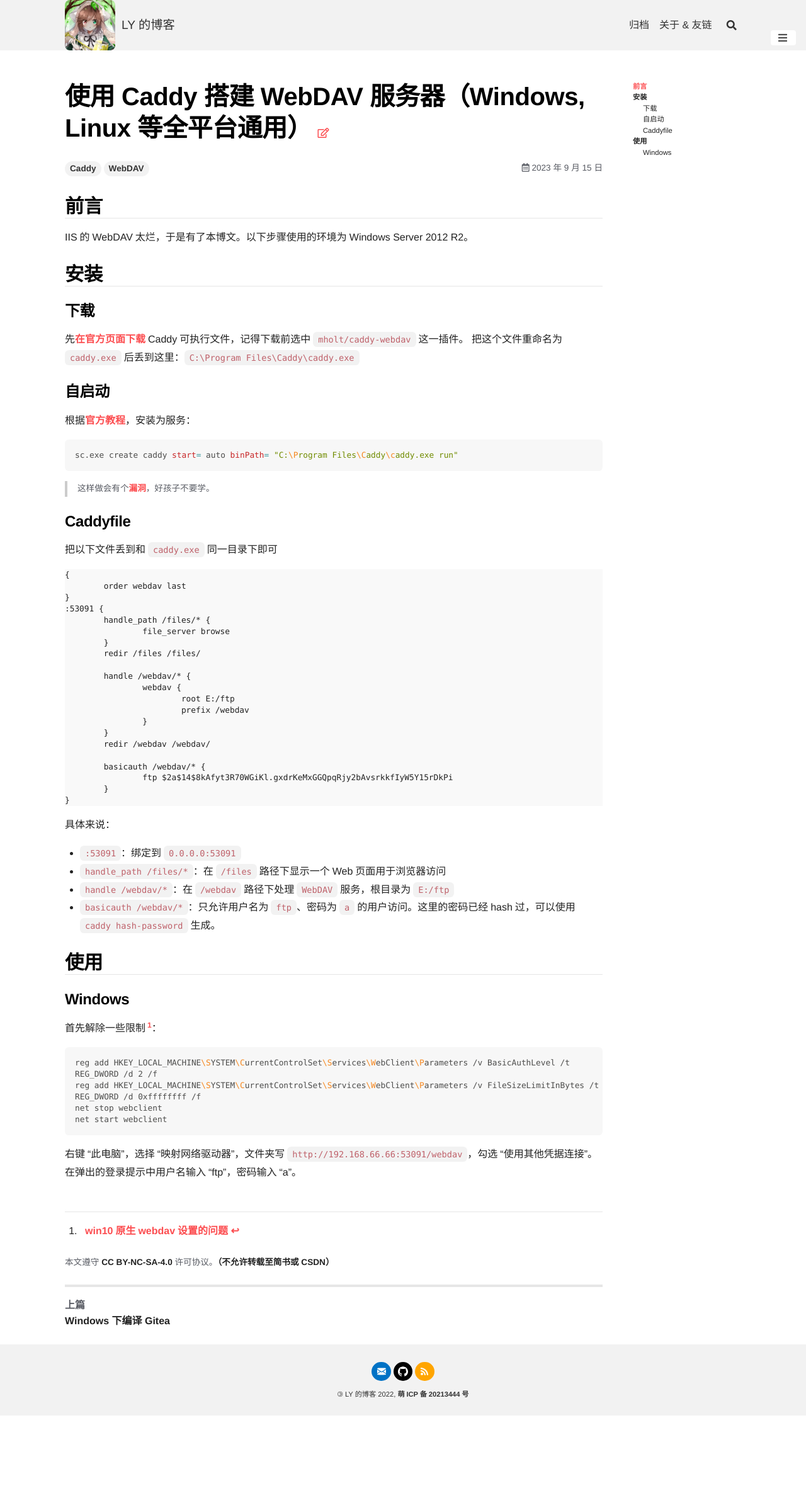
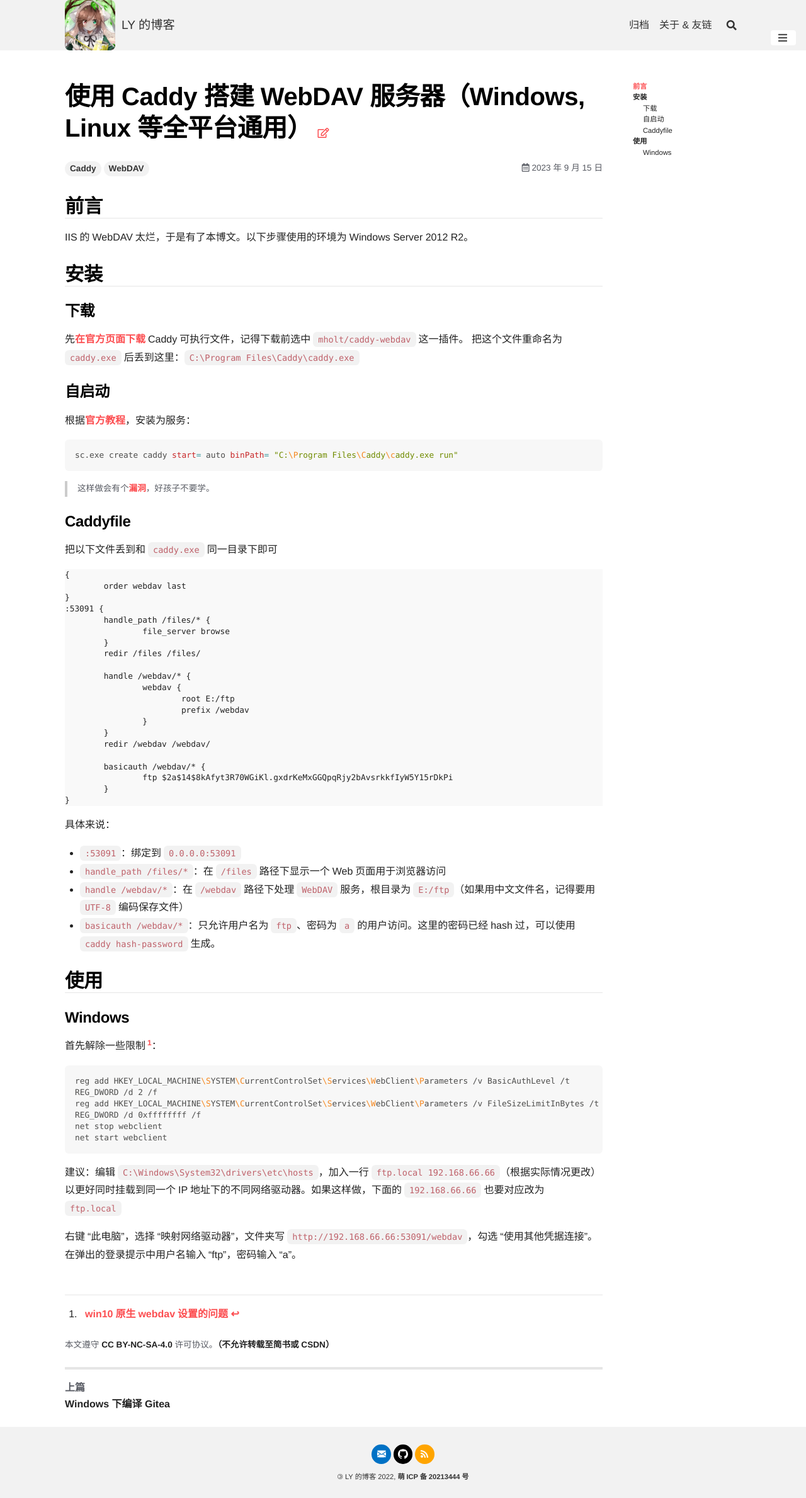
Before and after one commit to Young-Lord/Young-Lord.github.io, a Jekyll site: the page built from _posts/2023-09-15-使用Caddy搭建WebDAV服务器（Windows,Linux等全平台通用）.md, in a window 1280 px wide. Shown: the whole page at 63% size. Built offline with Jekyll 4.4.1, drawn with Linux system fonts in a browser that asks for light colours; nearby versions of some CDN libraries; comment, search, counter and statistics services are not loaded.

Commit message:
更新博文：使用 Caddy 搭建 WebDAV 服务器（Windows, Linux 等全平台通用）：一些提示

````diff
--- a/_posts/2023-09-15-使用Caddy搭建WebDAV服务器（Windows,Linux等全平台通用）.md
+++ b/_posts/2023-09-15-使用Caddy搭建WebDAV服务器（Windows,Linux等全平台通用）.md
@@ -58,7 +58,7 @@
 
 - `:53091`：绑定到`0.0.0.0:53091`
 - `handle_path /files/*`：在`/files`路径下显示一个Web页面用于浏览器访问
-- `handle /webdav/*`：在`/webdav`路径下处理`WebDAV`服务，根目录为`E:/ftp`
+- `handle /webdav/*`：在`/webdav`路径下处理`WebDAV`服务，根目录为`E:/ftp`（如果用中文文件名，记得要用`UTF-8`编码保存文件）
 - `basicauth /webdav/*`：只允许用户名为`ftp`、密码为`a`的用户访问。这里的密码已经hash过，可以使用`caddy hash-password`生成。
 
 ## 使用
@@ -74,6 +74,8 @@
 net start webclient
 ```
 
+建议：编辑`C:\Windows\System32\drivers\etc\hosts`，加入一行`ftp.local 192.168.66.66`（根据实际情况更改）以更好同时挂载到同一个IP地址下的不同网络驱动器。如果这样做，下面的`192.168.66.66`也要对应改为`ftp.local`
+
 右键“此电脑”，选择“映射网络驱动器”，文件夹写`http://192.168.66.66:53091/webdav`，勾选“使用其他凭据连接”。在弹出的登录提示中用户名输入“ftp”，密码输入“a”。
 
 [^1]:[win10原生webdav设置的问题](https://juejin.cn/post/6992463338160521230)
````
